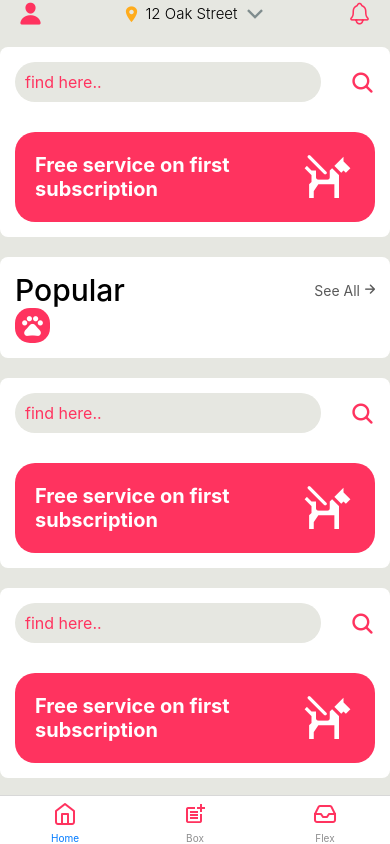
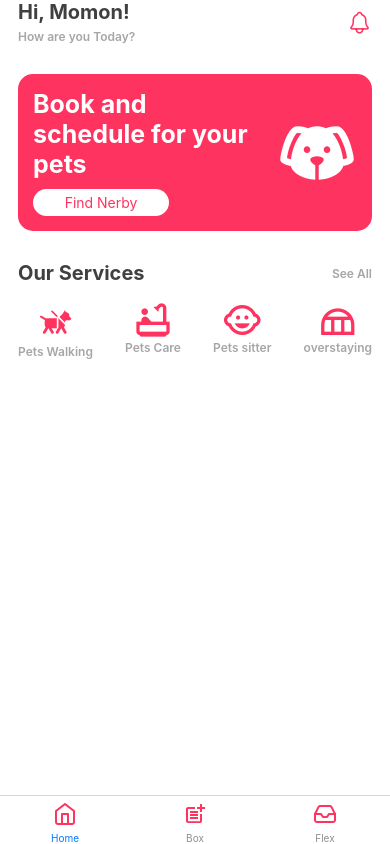
Before and after one commit to palveeen22/walkies-native-app, a React Native app: screen /Home in a window 390 px wide. Built offline with nearby package versions, Linux system fonts and the light colour scheme.

Commit message:
feat: homescreen adjusted, fixed

```diff
--- a/src/components/TabBar.jsx
+++ b/src/components/TabBar.jsx
@@ -9,9 +9,6 @@ import { createBottomTabNavigator } from "@react-navigation/bottom-tabs";
 import HomeScreen from "../screens/HomeScreen";
 import Flex from "../screens/Flex";
 import TestBox from "../screens/TestBox";
-
-// import HomeStack from "../stacks/HomeStack";
-// import MessageScreen from "../screens/MessageScreen";
 
 const Tab = createBottomTabNavigator();
 
@@ -51,7 +48,6 @@ const TabBar = () => {
           headerShown: false,
         }}
       />
-      {/* <Tab.Screen name="Home" component={HomeScreen}/> */}
     </Tab.Navigator>
   );
 };
--- a/src/screens/HomeScreen.jsx
+++ b/src/screens/HomeScreen.jsx
@@ -5,6 +5,7 @@ import {
   MaterialCommunityIcons,
   Ionicons,
   Octicons,
+  Foundation,
   MaterialIcons,
 } from "@expo/vector-icons";
 
@@ -12,90 +13,85 @@ const Container = styled.View`
   flex: 1;
   flex-direction: column;
   gap: 40px;
-  background-color: #e6e7e1;
+  padding-horizontal: 18px;
+  background-color: #fff;
 `;
 
 const ContainerHeader = styled.View`
   flex-direction: row;
   justify-content: space-between;
   align-items: center;
-  padding-horizontal: 18px;
 `;
 
-const Location = styled.View`
-  flex-direction: row;
-  align-items: center;
+const HeaderLeft = styled.View`
+  flex-direction: column;
+  justify-content: space-between;
   gap: 5px;
 `;
 
 const Title = styled.Text`
-  color: #000000;
-  font-weight: 300;
-  font-size: 15px;
+  color: #404040;
+  font-weight: 700;
+  font-size: 20px;
 `;
 
-const CardContainer = styled.View`
-  padding-top: 20px;
-  /* border: 1px; */
+const TextSmall = styled.Text`
+  color: #a6a6a6;
+  font-weight: 600;
+  font-size: 12px;
 `;
 
-const Card = styled.View`
-  background-color: #fff;
-  padding: 15px;
-  border-radius: 8px;
-`;
-
-const ContainerInput = styled.View`
-  position: flex;
-  flex-direction: row;
-  justify-content: space-between;
-  align-items: center;
-  gap: 5px;
-`;
-
-const SearchInput = styled.TextInput`
-  color: #ff335f;
-  background-color: #e6e7e1;
-  font-size: 28px;
-  height: 40px;
-  width: 85%;
-  font-size: 16px;
-  padding: 10px;
-  border-radius: 20px;
-  text-align: start;
-`;
-
-const Reklama = styled.View`
-  position: flex;
+const ContainerCard = styled.View`
   flex-direction: row;
   justify-content: space-between;
   align-items: center;
   background-color: #ff335f;
   margin-top: 30px;
-  border-radius: 20px;
-  height: 90px;
-  padding: 20px;
+  padding: 15px;
+  width: 100%;
+  border-radius: 15px;
 `;
 
-const ReklamaText = styled.Text`
+const LeftCard = styled.View`
+  width: 70%;
+  flex-direction: column;
+  gap: 10px;
+`;
+
+const CardTitle = styled.Text`
   color: #fff;
-  font-size: 20px;
+  font-size: 25px;
   font-weight: bold;
 `;
 
-const TitleCard = styled.Text`
-  color: #000;
-  font-size: 30px;
-  font-weight: 500;
+const ButtonCard = styled.TouchableOpacity`
+  background-color: #fff;
+  width: 60%;
+  padding: 5px;
+  border-radius: 15px;
 `;
 
-const Tag = styled.View`
-  background-color: #ff335f;
-  position: flex;
+const ContainerService = styled.View`
+  margin-top: 30px;
+  flex-direction: column;
+  gap: 15px;
+`;
+
+const ServiceCardContainer1 = styled.View`
+  flex-direction: row;
+  justify-content: space-between;
+  align-items: center;
+`;
+
+const ServiceCardContainer2 = styled.View`
+  flex-direction: row;
+  justify-content: space-between;
+  gap: 5px;
+`;
+
+const CardService = styled.View`
   flex-direction: column;
   align-items: center;
-  border-radius: 15px;
-  padding: 5px;
 `;
 
 const HomeScreen = () => {
@@ -103,98 +99,68 @@ const HomeScreen = () => {
     <Container>
       <SafeAreaView>
         <ScrollView>
-          {/* up content */}
+          {/* Bagian atas */}
           <ContainerHeader>
-            <Ionicons name="person" color="#ff335f" size={25} />
-            <Location>
-              <Ionicons name="location-sharp" color="#FFAC1C" size={18} />
-              <Title>12 Oak Street</Title>
-              <Ionicons name="chevron-down" color="#7F8C8D" size={25} />
-            </Location>
+            <HeaderLeft>
+              <Title>Hi, Momon!</Title>
+              <TextSmall>How are you Today?</TextSmall>
+            </HeaderLeft>
             <Ionicons name="notifications-outline" color="#ff335f" size={25} />
           </ContainerHeader>
+          {/* Bagian kedua */}
+          <ContainerCard>
+            <LeftCard>
+              <CardTitle>Book and schedule for your pets</CardTitle>
+              <ButtonCard>
+                <Text
+                  style={{
+                    textAlign: "center",
+                    color: "#ff335f",
+                  }}
+                >
+                  Find Nerby
+                </Text>
+              </ButtonCard>
+            </LeftCard>
+            <MaterialCommunityIcons name="dog" color="#fff" size={80} />
+          </ContainerCard>
+          {/* Bagian kedua */}
+          <ContainerService>
+            <ServiceCardContainer1>
+              <Title>Our Services</Title>
+              <TextSmall>See All</TextSmall>
+            </ServiceCardContainer1>
+            {/* Bagian kedua card */}
+            <ServiceCardContainer2>
+              <CardService>
+                <Foundation name="guide-dog" color="#ff335f" size={40} />
+                <TextSmall>Pets Walking</TextSmall>
+              </CardService>
 
-          {/* second content */}
-          <CardContainer>
-            <Card>
-              <ContainerInput>
-                <SearchInput placeholder="find here.." />
-                <Ionicons name="search" color="#ff335f" size={25} />
-              </ContainerInput>
-              <Reklama>
-                <ReklamaText>
-                  Free service on first {"\n"}
-                  subscription
-                </ReklamaText>
+              <CardService>
                 <MaterialCommunityIcons
-                  name="dog-service"
-                  color="#ffff"
-                  size={55}
+                  name="bathtub-outline"
+                  color="#ff335f"
+                  size={40}
                 />
-              </Reklama>
-            </Card>
-          </CardContainer>
+                <TextSmall>Pets Care</TextSmall>
+              </CardService>
 
-          {/* third content */}
-          <CardContainer>
-            <Card>
-              <ContainerInput>
-                <TitleCard>Popular</TitleCard>
-                <ContainerInput>
-                  <Text style={{ color: "#595959" }}>See All</Text>
-                  <Octicons name="arrow-right" color="#595959" size={15} />
-                </ContainerInput>
-              </ContainerInput>
-              <ContainerInput>
-                <Tag>
-                  <MaterialIcons name="pets" color="#ffff" size={25} />
-                  {/* <Text style={{ color: "#fff" }}>Pet Food</Text> */}
-                </Tag>
-              </ContainerInput>
-            </Card>
-          </CardContainer>
+              <CardService>
+                <MaterialIcons name="child-care" color="#ff335f" size={40} />
+                <TextSmall>Pets sitter</TextSmall>
+              </CardService>
 
-          {/* four content */}
-          <CardContainer>
-            <Card>
-              <ContainerInput>
-                <SearchInput placeholder="find here.." />
-                <Ionicons name="search" color="#ff335f" size={25} />
-              </ContainerInput>
-              <Reklama>
-                <ReklamaText>
-                  Free service on first {"\n"}
-                  subscription
-                </ReklamaText>
+              <CardService>
                 <MaterialCommunityIcons
-                  name="dog-service"
-                  color="#ffff"
-                  size={55}
+                  name="hoop-house"
+                  color="#ff335f"
+                  size={40}
                 />
-              </Reklama>
-            </Card>
-          </CardContainer>
-
-          {/* five content */}
-          <CardContainer>
-            <Card>
-              <ContainerInput>
-                <SearchInput placeholder="find here.." />
-                <Ionicons name="search" color="#ff335f" size={25} />
-              </ContainerInput>
-              <Reklama>
-                <ReklamaText>
-                  Free service on first {"\n"}
-                  subscription
-                </ReklamaText>
-                <MaterialCommunityIcons
-                  name="dog-service"
-                  color="#ffff"
-                  size={55}
-                />
-              </Reklama>
-            </Card>
-          </CardContainer>
+                <TextSmall>overstaying</TextSmall>
+              </CardService>
+            </ServiceCardContainer2>
+          </ContainerService>
         </ScrollView>
       </SafeAreaView>
     </Container>
--- a/src/screens/LoginScreen.jsx
+++ b/src/screens/LoginScreen.jsx
@@ -116,7 +116,7 @@ const LoginScreen = ({ navigation }) => {
         {/* Form */}
         <KeyboardAvoidingView behavior="padding">
           <FormContainer>
-            <TextInput placeholder="vlad@mail.ru" />
+            <TextInput placeholder="your_email@mail.ru" />
             <TextInput
               placeholder="input your password"
               textContentType="password"
--- a/src/screens/WelcomeScreen.jsx
+++ b/src/screens/WelcomeScreen.jsx
@@ -36,18 +36,20 @@ const Paragraph = styled.Text`
   font-weight: 300;
 `;
 
-const ButtonNext = styled.View`
+const ButtonNext = styled.TouchableOpacity`
   flex-direction: row;
   background-color: #fff;
-  border-radius: 25px;
+  border-radius: 10px;
   justify-content: center;
   align-items: center;
   margin-top: 20px;
+  width: 90%;
   padding-horizontal: 20px;
 `;
 
 const ButtonText = styled.Text`
   color: #ff335f;
+  font-weight: 500;
   text-align: center;
   padding: 15px;
   margin-right: 10px;
@@ -61,19 +63,23 @@ const WelcomeScreen = ({ navigation }) => {
       <Box>
         <TextH1>Walkies</TextH1>
         <Paragraph>
-          Walking, babysitting and overstaying dogs in Jakarta
+          Walking, babysitting and overstaying pets in Jakarta
         </Paragraph>
       </Box>
-      <ButtonNext>
-        <ButtonText>Let's Start</ButtonText>
-        <AntDesign
+      <ButtonNext
+        onPress={() => {
+          navigation.navigate("Login");
+        }}
+      >
+        <ButtonText>Get Started</ButtonText>
+        {/* <AntDesign
           name="arrowright"
           size={20}
           color="#ff335f"
           onPress={() => {
             navigation.navigate("Login");
           }}
-        />
+        /> */}
       </ButtonNext>
     </Container>
   );
```
